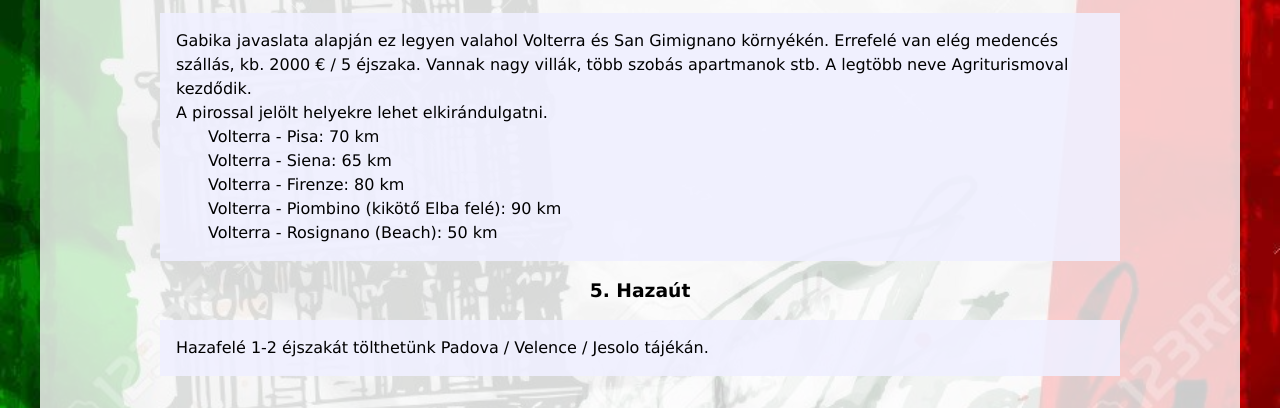
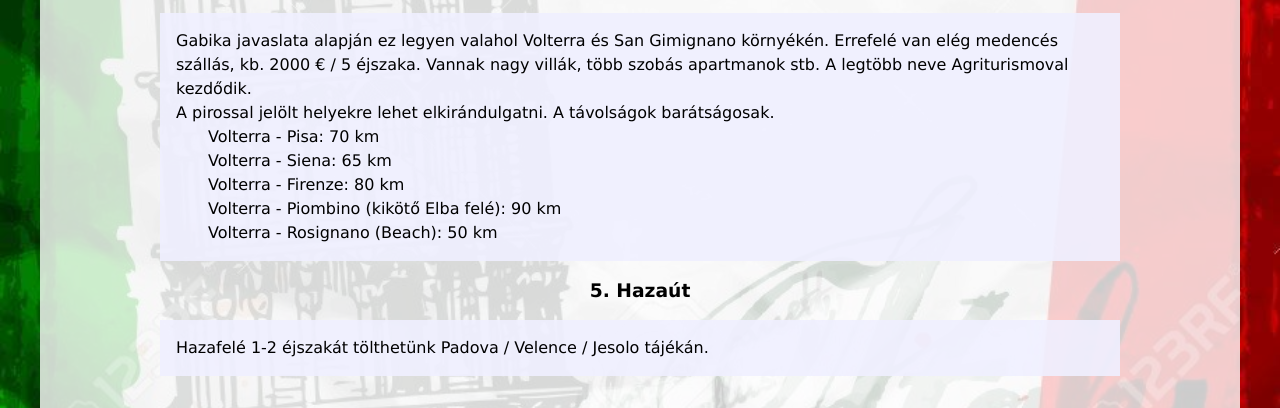
Before and after one commit to johnny3857/toscana, a plain HTML site: page index.html in a window 1280 px wide. Shown: the part 2622-3030 px from the top of the page. Drawn offline with Linux system fonts and the light colour scheme.

Commit message:
update05

```diff
--- a/index.html
+++ b/index.html
@@ -49,7 +49,7 @@
         </div>
         <div class="map-text">
             <p>Gabika javaslata alapján ez legyen valahol Volterra és San Gimignano környékén. Errefelé van elég medencés szállás, kb. 2000 € / 5 éjszaka. Vannak nagy villák, több szobás apartmanok stb. A legtöbb neve Agriturismoval kezdődik.<br>
-            A pirossal jelölt helyekre lehet elkirándulgatni.
+            A pirossal jelölt helyekre lehet elkirándulgatni. A távolságok barátságosak.
                 <ul>
                     <li>Volterra - Pisa: 70 km</li>
                     <li>Volterra - Siena: 65 km</li>
```
